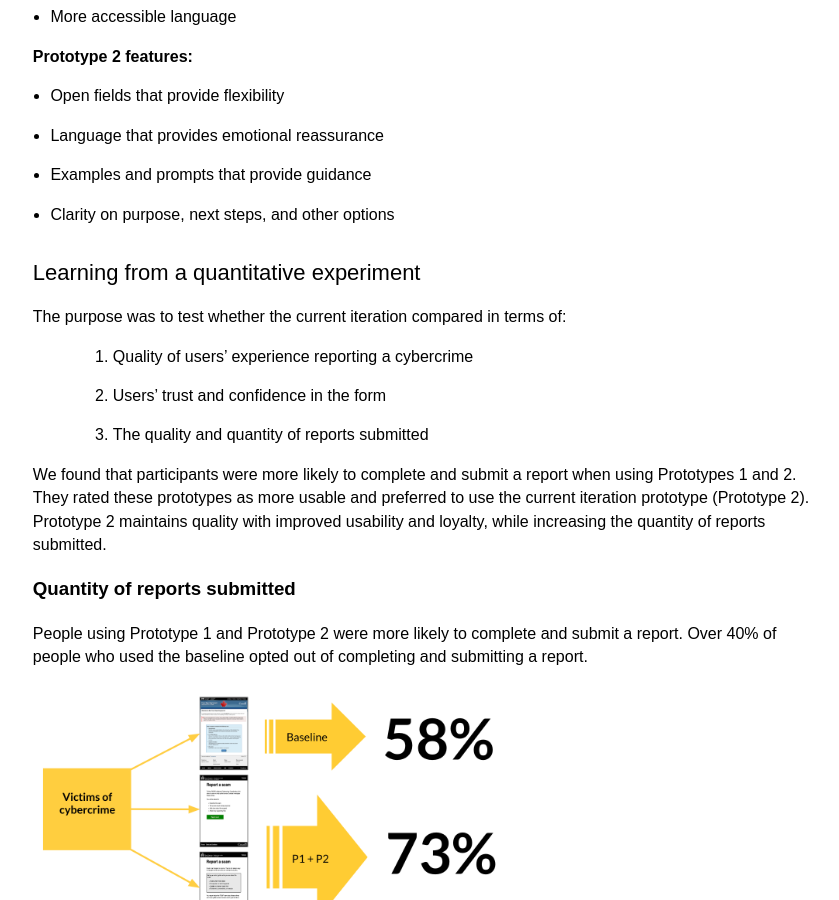
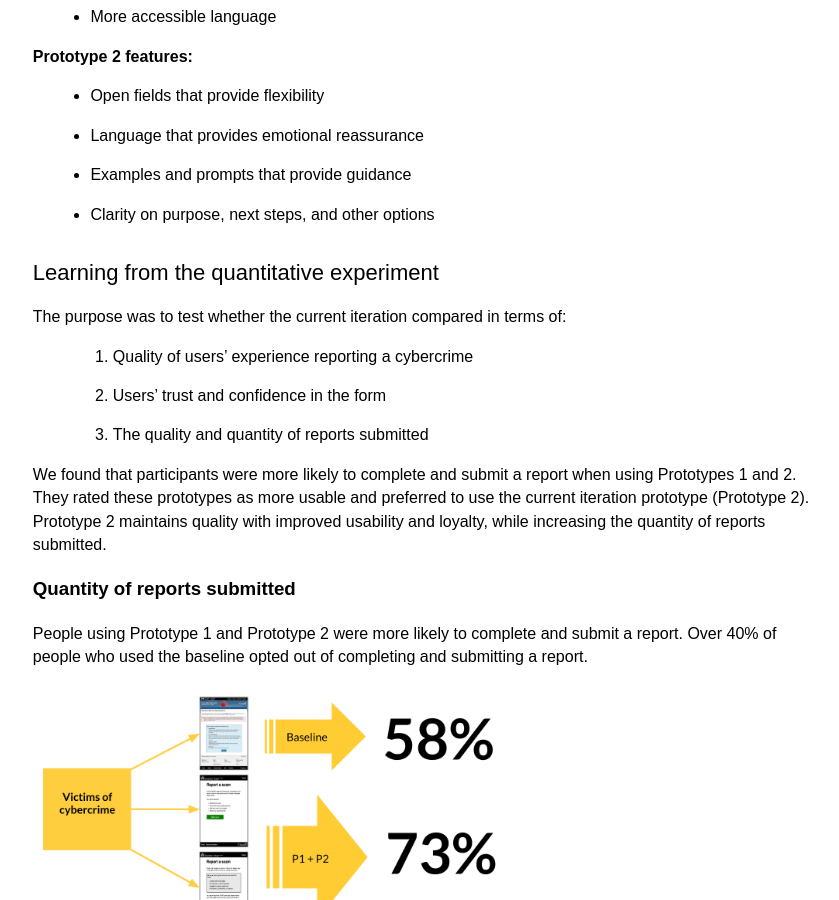
Before and after one commit to cds-snc/rcmp-report-a-cybercrime-alpha-documentation, a Jekyll site: the page built from _pages/en/prototypes.md, in a window 1280 px wide and 900 px high, scrolled down 5567 px. Shown: the whole window, without its empty margins (410-1249 px from the left). Built offline with Jekyll 4.4.1, drawn with Linux system fonts in a browser that asks for light colours.

Commit message:
Update prototypes.md

```diff
--- a/_pages/en/prototypes.md
+++ b/_pages/en/prototypes.md
@@ -99,18 +99,18 @@ We took what we learned from both victims and police and applied it to prototype
 ![Comparison of prototypes]({{ site.baseurl }}/assets/img/suspects.png){:width="600 px"}
 
  **Prototype 1 features:**
- * Reduced content based on the baseline fraud reporting form
- * Structured input fields re-designed to lower cognitive load
- * Simplified layout, content, and interactions
- * More accessible language
+ > * Reduced content based on the baseline fraud reporting form
+ > * Structured input fields re-designed to lower cognitive load
+ > * Simplified layout, content, and interactions
+ > * More accessible language
 
 **Prototype 2 features:**
- * Open fields that provide flexibility
- * Language that provides emotional reassurance
- * Examples and prompts that provide guidance
- * Clarity on purpose, next steps, and other options
+ > * Open fields that provide flexibility
+ > * Language that provides emotional reassurance
+ > * Examples and prompts that provide guidance
+ > * Clarity on purpose, next steps, and other options
 
-## Learning from a quantitative experiment
+## Learning from the quantitative experiment
 
 The purpose was to test whether the current iteration compared in terms of:
 > 1. Quality of users' experience reporting a cybercrime
```
